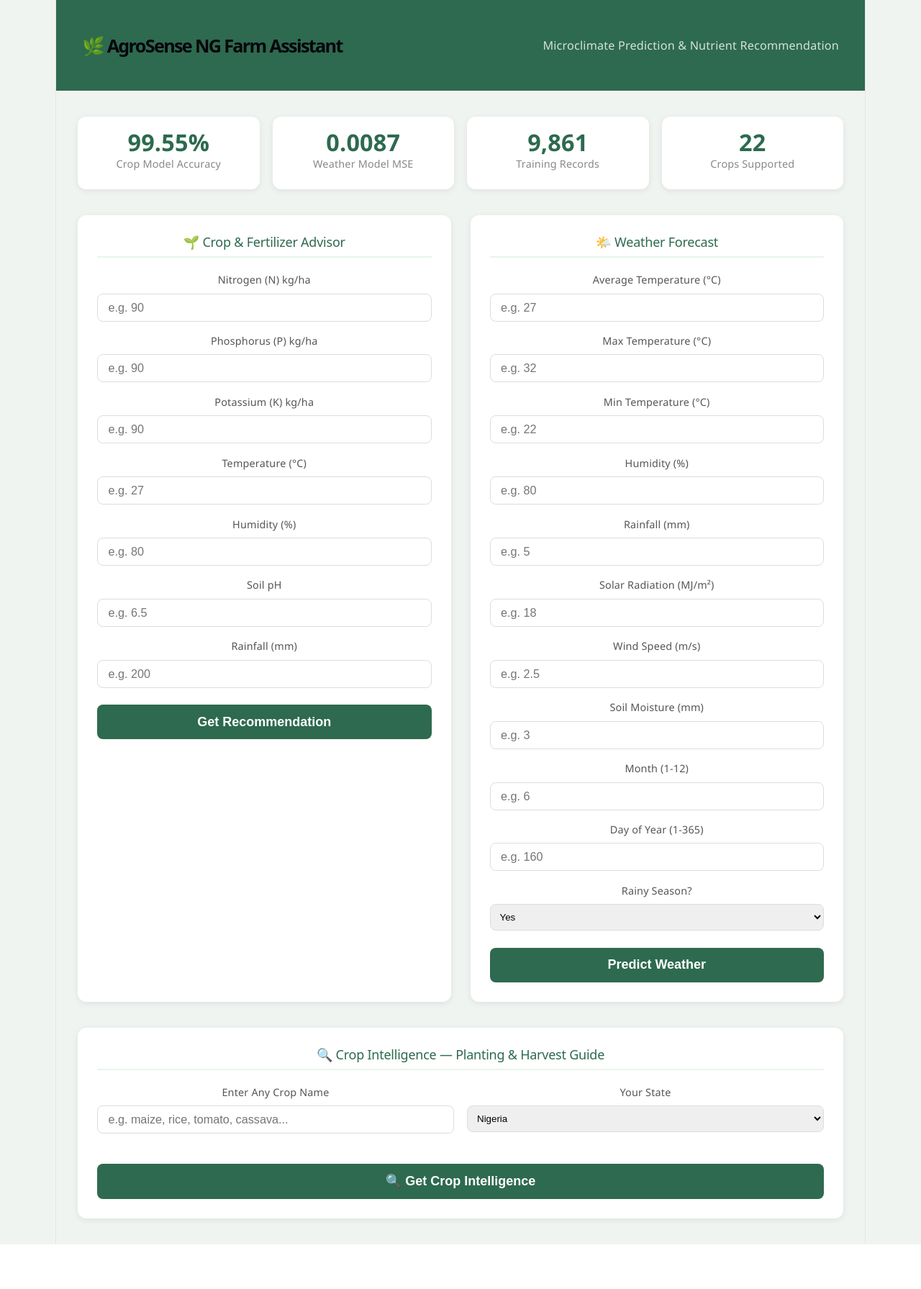
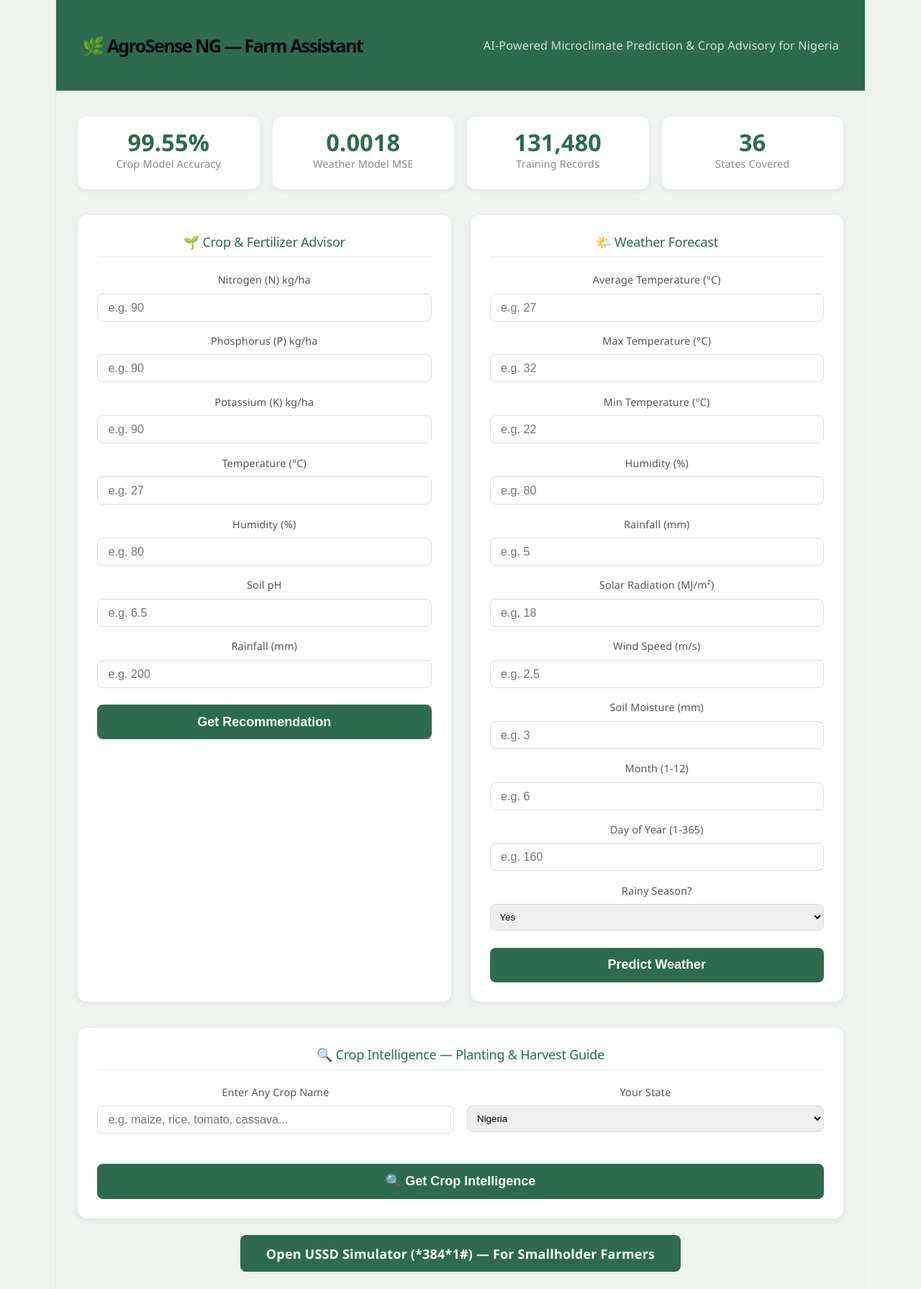
Before and after one commit to philipmayoradebayo-collab/predata-project, a React (Vite) app in the folder frontend/predata-app/: page / in a window 1280 px wide. Shown: the whole page at 72% size. Before the commit the page ends 1729 px from the top, so only its background shows below. Built offline with nearby package versions, Linux system fonts and the light colour scheme.

Commit message:
Update App.jsx with USSD link and correct stats

```diff
--- a/frontend/predata-app/src/App.jsx
+++ b/frontend/predata-app/src/App.jsx
@@ -1,4 +1,4 @@
-// App.jsx — PreData Farmer Dashboard
+// App.jsx — AgroSense NG Farm Assistant
 import { useState } from "react"
 import axios from "axios"
 import "./App.css"
@@ -159,14 +159,13 @@ function WeatherPredictor() {
       {result && (
         <div className="result">
           <h3>Tomorrow's Forecast</h3>
-          <p> Predicted Temperature: <strong>{result.predicted_temperature} {result.unit_temperature}</strong></p>
-          <p> Predicted Rainfall: <strong>{result.predicted_rainfall} {result.unit_rainfall}</strong></p>
+          <p>🌡️ Predicted Temperature: <strong>{result.predicted_temperature} {result.unit_temperature}</strong></p>
+          <p>🌧️ Predicted Rainfall: <strong>{result.predicted_rainfall} {result.unit_rainfall}</strong></p>
         </div>
       )}
     </div>
   )
 }
-
 
 //  Crop Intelligence Component
 function CropIntelligence() {
@@ -234,7 +233,6 @@ function CropIntelligence() {
           <h3 style={{fontSize:"1.3rem"}}>🌾 {result.crop.toUpperCase()} — Complete Guide</h3>
 
           <div style={{display:"grid", gridTemplateColumns:"repeat(auto-fit,minmax(220px,1fr))", gap:"1rem", marginTop:"1rem"}}>
-
             <div style={{background:"#f1f8e9", padding:"1rem", borderRadius:"8px"}}>
               <h4 style={{color:"#2d6a4f", marginBottom:"0.5rem"}}>📅 Planting & Harvest</h4>
               <p><strong>Plant:</strong> {result.data.planting_period}</p>
@@ -264,7 +262,6 @@ function CropIntelligence() {
               <p><strong>Yield:</strong> {result.data.yield_per_ha}</p>
               <p><strong>Price:</strong> {result.data.market_price}</p>
             </div>
-
           </div>
 
           <div style={{marginTop:"1rem", display:"grid", gridTemplateColumns:"1fr 1fr", gap:"1rem"}}>
@@ -299,12 +296,14 @@ function CropIntelligence() {
     </div>
   )
 }
+
+//  Main App
 export default function App() {
   return (
     <div>
       <nav className="navbar">
-        <h1>🌿 AgroSense NG  Farm Assistant</h1>
-        <span>Microclimate Prediction & Nutrient Recommendation</span>
+        <h1>🌿 AgroSense NG — Farm Assistant</h1>
+        <span>AI-Powered Microclimate Prediction & Crop Advisory for Nigeria</span>
       </nav>
 
       <div className="container">
@@ -315,16 +314,16 @@ export default function App() {
             <div className="label">Crop Model Accuracy</div>
           </div>
           <div className="stat-card">
-            <div className="value">0.0087</div>
+            <div className="value">0.0018</div>
             <div className="label">Weather Model MSE</div>
           </div>
           <div className="stat-card">
-            <div className="value">9,861</div>
+            <div className="value">131,480</div>
             <div className="label">Training Records</div>
           </div>
           <div className="stat-card">
-            <div className="value">22</div>
-            <div className="label">Crops Supported</div>
+            <div className="value">36</div>
+            <div className="label">States Covered</div>
           </div>
         </div>
 
@@ -338,6 +337,19 @@ export default function App() {
         <div className="cards">
           <CropIntelligence />
         </div>
+
+        {/* USSD Link */}
+        <div style={{textAlign:"center", marginTop:"2rem", marginBottom:"2rem"}}>
+          <a href="https://agrosense-ussd.vercel.app" target="_blank" style={{
+            background:"#2d6a4f", color:"#fff",
+            padding:"0.75rem 2rem", borderRadius:"8px",
+            textDecoration:"none", fontWeight:"bold",
+            fontSize:"1rem"
+          }}>
+             Open USSD Simulator (*384*1#) — For Smallholder Farmers
+          </a>
+        </div>
+
       </div>
     </div>
   )
```
Lines whose indentation alone changed are shown as unchanged.
